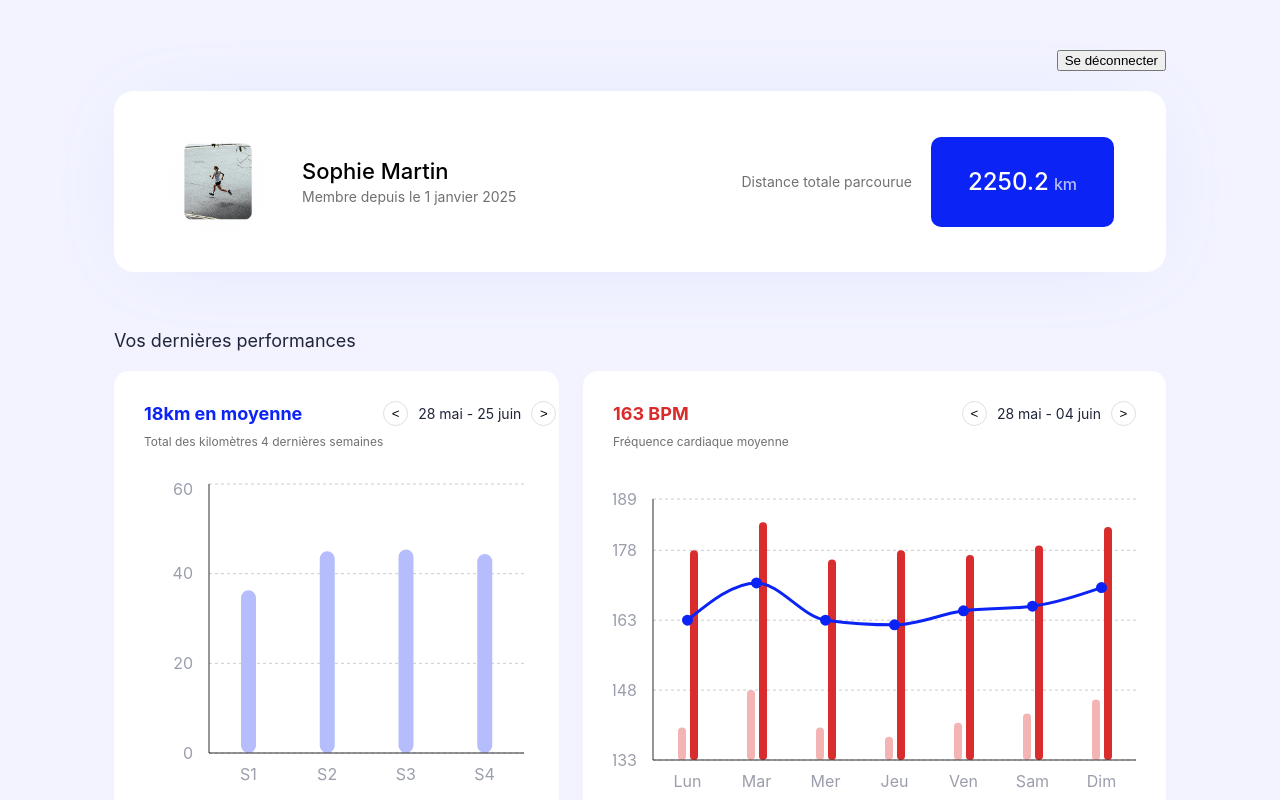
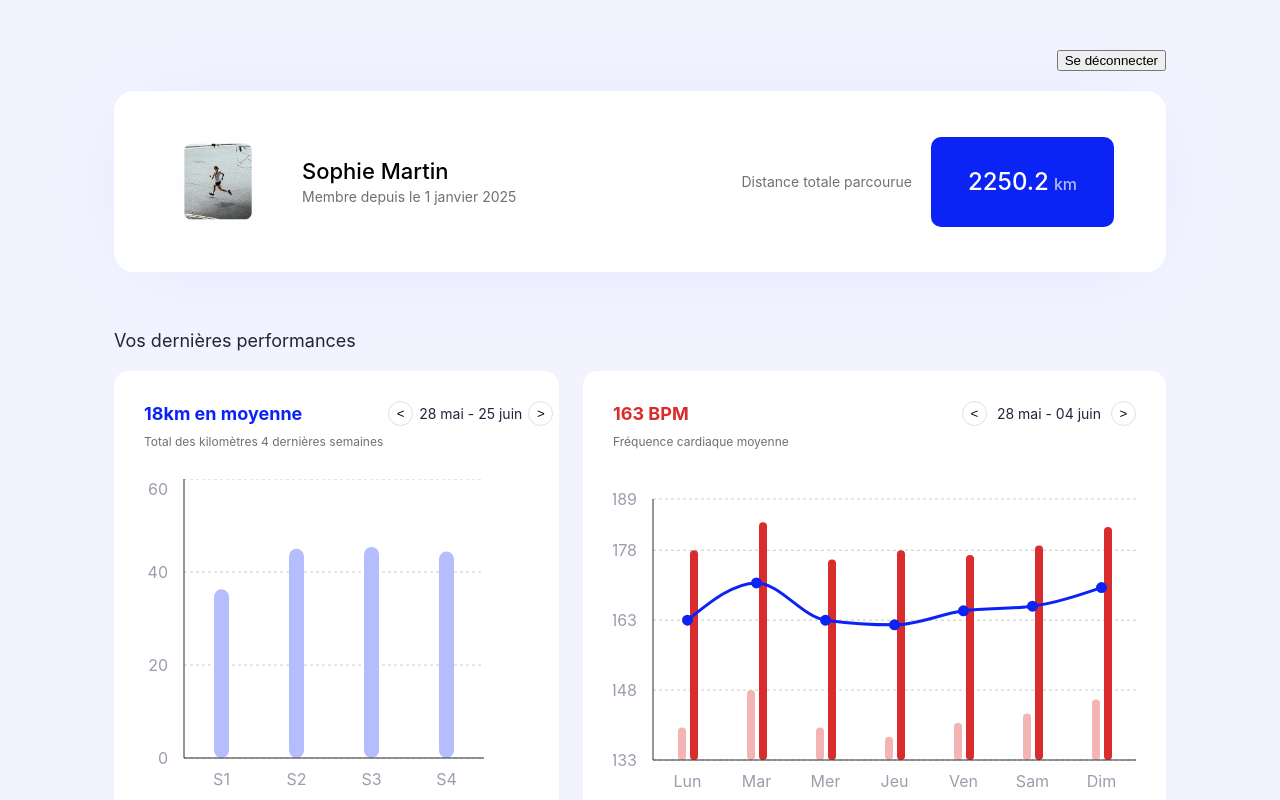
Before and after one commit to StellaElian/sportsee-front, a React (Create React App) app: page /login in a window 1280 px wide. Both pictures are taken after a click on the button "Se connecter". Shown: the top 800 px of the page. Built offline with nearby package versions, Linux system fonts and the light colour scheme.

Commit message:
Corrections graphiques (graph. + position date)

```diff
--- a/src/components/DistanceChart.jsx
+++ b/src/components/DistanceChart.jsx
@@ -49,7 +49,7 @@ export default function DistanceChart({ data }) {
     <div style={{ backgroundColor: '#FFFFFF', padding: '30px', borderRadius: '15px', width: '445px', height: '484px', boxSizing: 'border-box', display: 'flex', flexDirection: 'column' }}>
 
       {/* --- L'EN-TÊTE AVEC LE BOUTON DES DATES --- */}
-      <div style={{ display: 'flex', justifyContent: 'space-between', alignItems: 'flex-start', marginBottom: '30px', width: '100%' }}>
+      <div style={{ display: 'flex', gap: '5px', alignItems: 'flex-start', marginBottom: '30px', width: '100%' }}>
 
         {/* Partie gauche */}
         <div style={{ display: 'flex', flexDirection: 'column', gap: '8px' }}>
@@ -60,7 +60,7 @@ export default function DistanceChart({ data }) {
 
         {/* Partie droite (Date et flèches) */}
         {/* flexShrink: 0 est la commande magique qui INTERDIT au navigateur d'écraser ce bloc ! */}
-        <div style={{ display: 'flex', alignItems: 'center', gap: '10px', color: '#20253A', fontSize: '14px', flexShrink: 0, height: '25px' }}>
+        <div style={{ display: 'flex', alignItems: 'center', gap: '6px', color: '#20253A', fontSize: '14px', flexShrink: 0, height: '25px' }}>
           <button style={{ border: '1px solid #E0E0E0', borderRadius: '50%', width: '25px', height: '25px', backgroundColor: 'transparent', display: 'flex', justifyContent: 'center', alignItems: 'center', padding: 0, cursor: 'pointer' }}>{"<"}</button>
           <span style={{ whiteSpace: 'nowrap' }}>28 mai - 25 juin</span>
           <button style={{ border: '1px solid #E0E0E0', borderRadius: '50%', width: '25px', height: '25px', backgroundColor: 'transparent', display: 'flex', justifyContent: 'center', alignItems: 'center', padding: 0, cursor: 'pointer' }}>{">"}</button>
@@ -72,7 +72,7 @@ export default function DistanceChart({ data }) {
       {/* J'utilise flex: 1 pour que le graphique s'étire bien dans la hauteur */}
       <div style={{ flex: 1, width: '100%', marginBottom: '20px' }}>
         <ResponsiveContainer width="100%" height="100%">
-          <BarChart data={formattedData}>
+          <BarChart data={formattedData} margin={{ top: 0, right: 45, left: -20, bottom: 0}}>
 
             <CartesianGrid strokeDasharray="3 3" vertical={false} />
 
```
